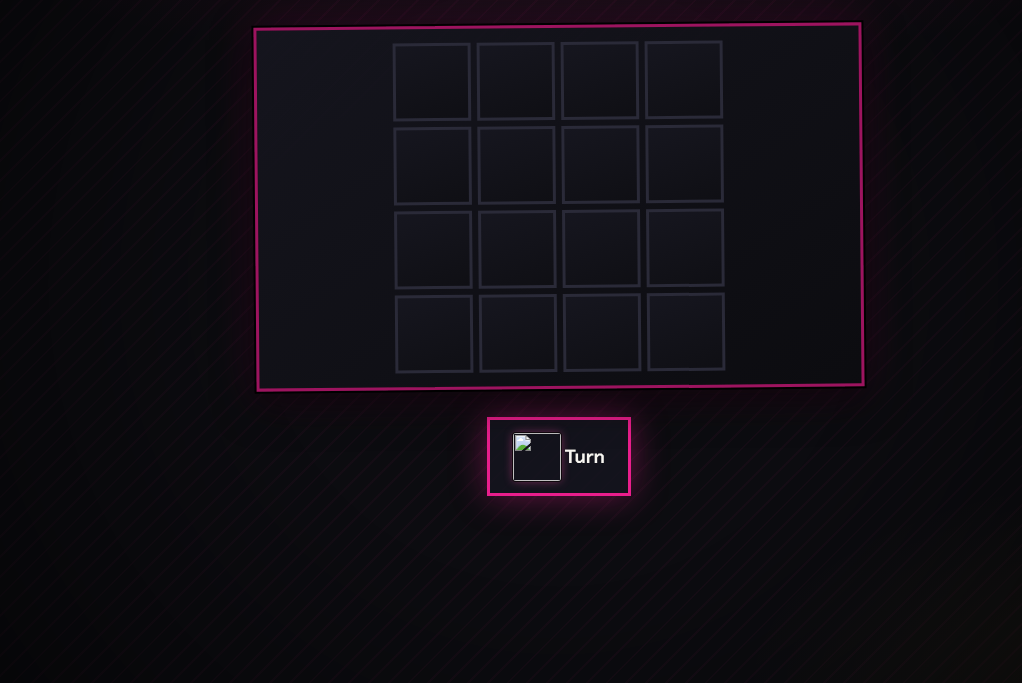
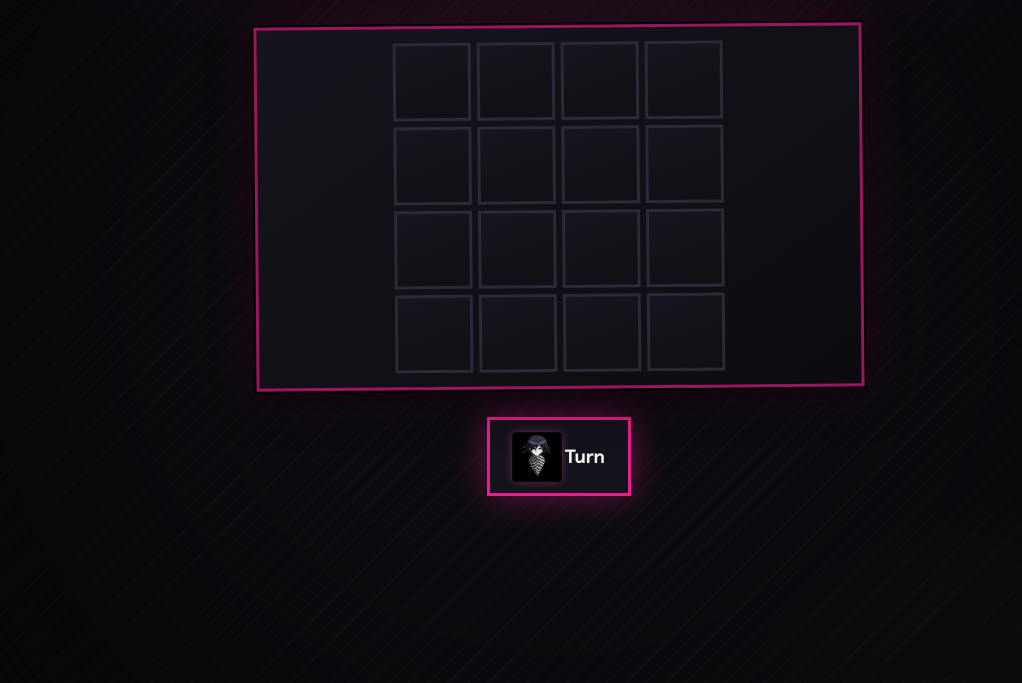
Before and after one commit to Miawakened/NonStopDebate, a plain HTML site: page index.html in a window 1280 px wide. Shown: the part 117-800 px from the top of the page, without its empty margins (81-1103 px from the left). Drawn offline with Linux system fonts and the light colour scheme.

Commit message:
Update index.html

```diff
--- a/index.html
+++ b/index.html
@@ -454,8 +454,8 @@
 
         <script>
             const MARK_SRC = {
-                X: "assets/player-x.png",
-                O: "assets/player-o.png",
+                X: "player-x.png",
+                O: "player-o.png",
             };
 
             function setCellMark(cell, player) {
```
